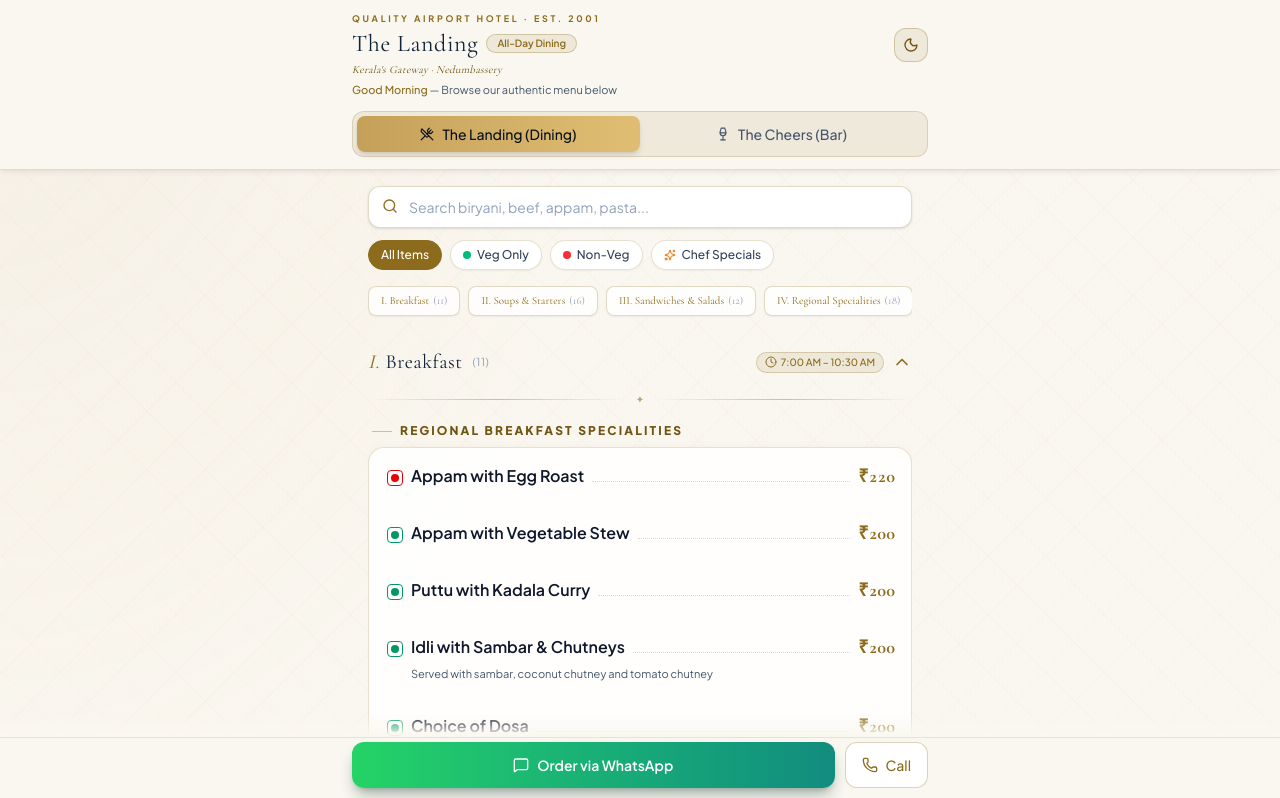
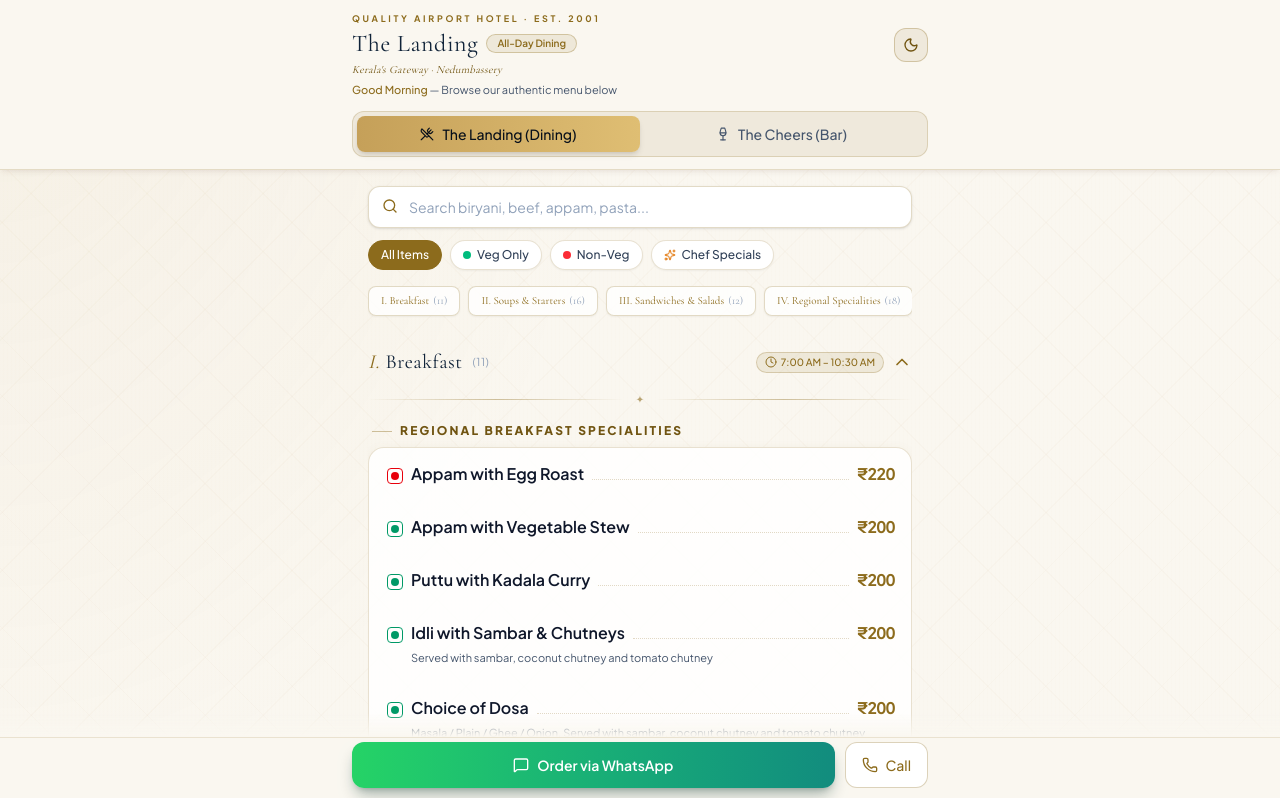
Before and after one commit to thomasjosejo-cloud/quality-menu-staging, a Next.js app: page / in a window 1280 px wide. Shown: the top 798 px of the page. Built offline with nearby package versions, Linux system fonts and the light colour scheme.

Commit message:
fix(typography): match pricing font family to items font (Plus Jakarta Sans)

```diff
--- a/src/app/page.tsx
+++ b/src/app/page.tsx
@@ -652,9 +652,9 @@
                                     }
                                   />
 
-                                  {/* Fix #5: Larger price font */}
+                                  {/* Modern sans-serif price matching item name font */}
                                   <span
-                                    className={`font-serif text-base sm:text-lg font-bold shrink-0 tabular-nums ${
+                                    className={`font-sans text-[15px] sm:text-base font-bold shrink-0 tabular-nums tracking-tight ${
                                       isLight ? 'text-[#8C6B1C]' : 'text-[#E5C07B]'
                                     }`}
                                   >
```
